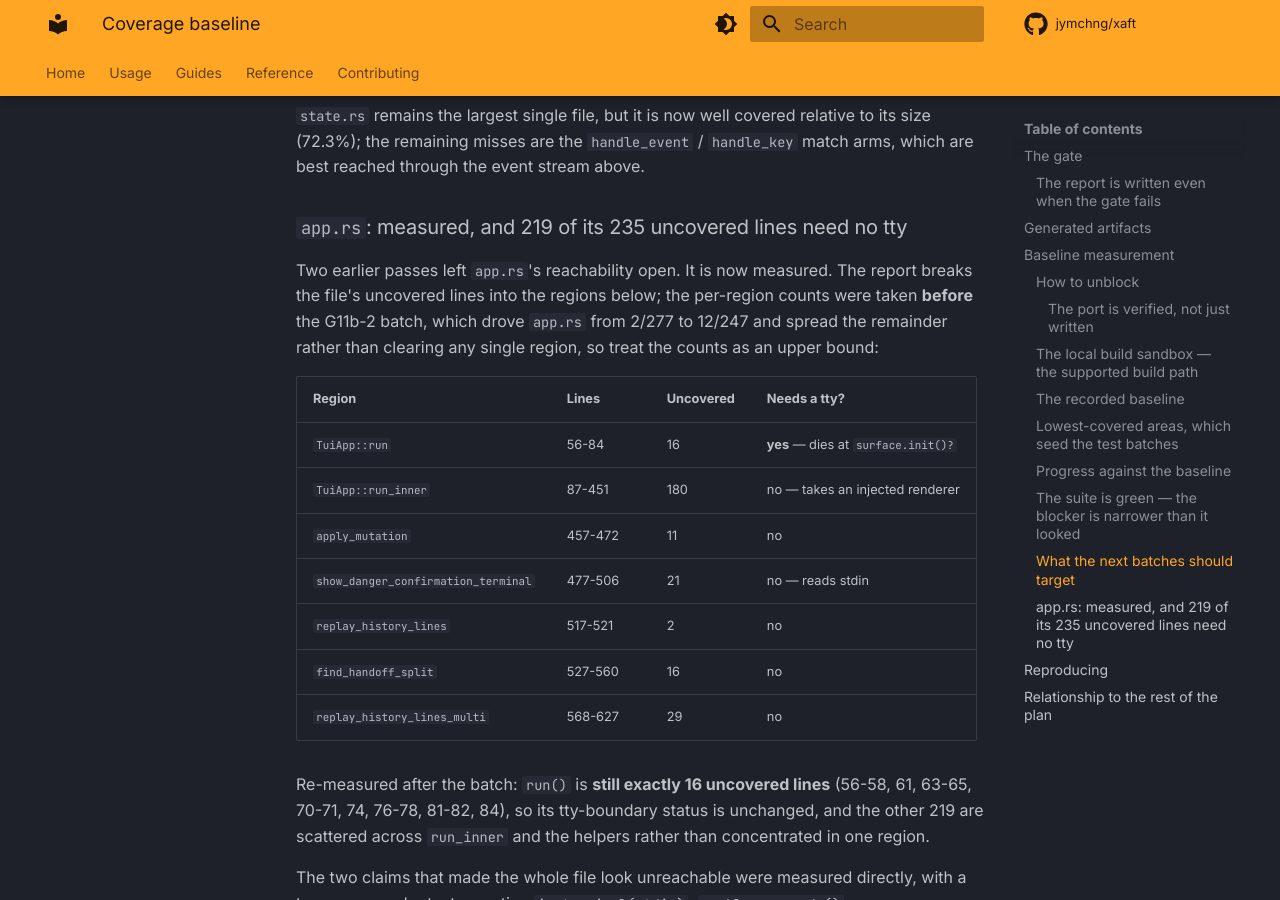
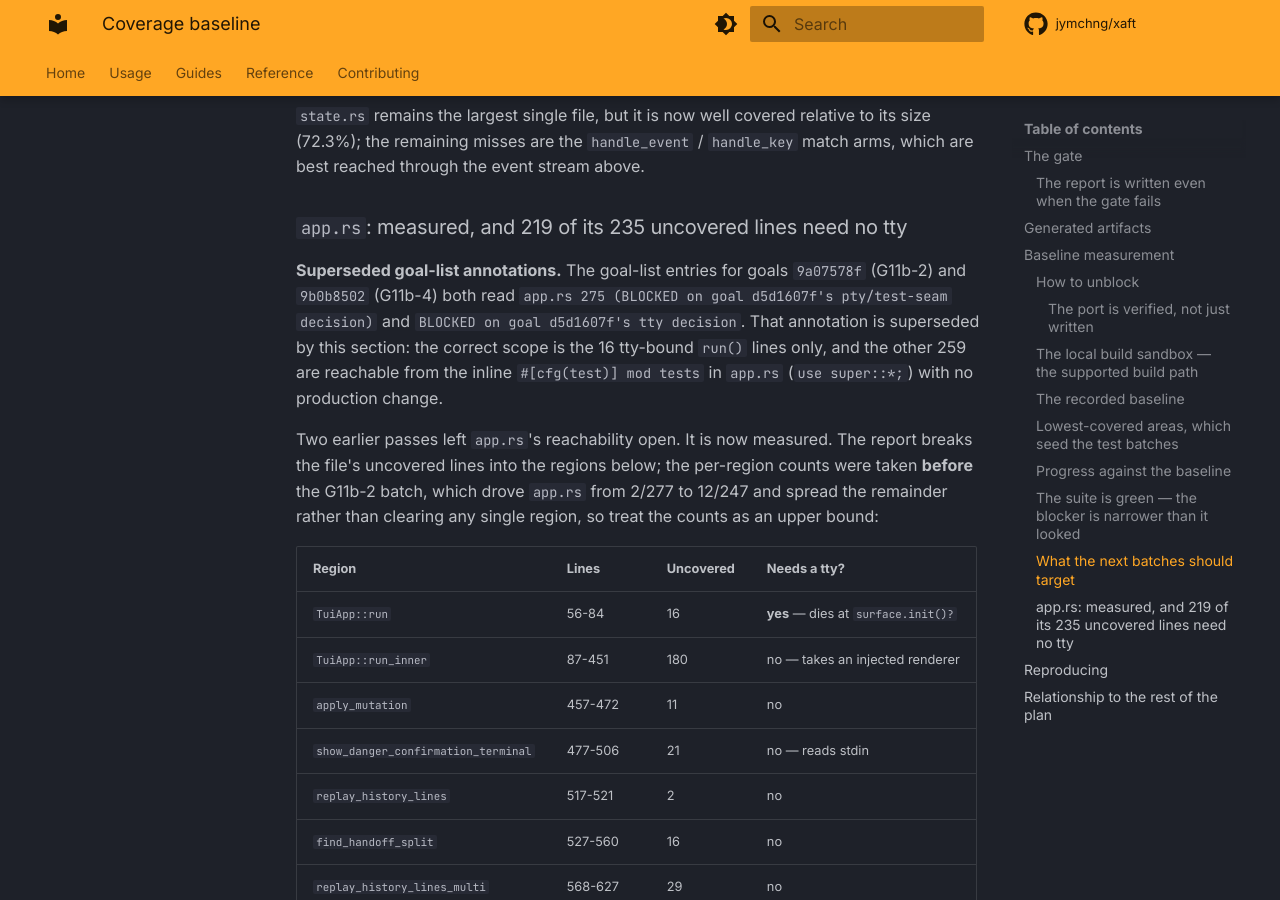
Before and after one commit to jymchng/xaft, an MkDocs documentation site: the page built from docs/coverage-baseline.md, in a window 1280 px wide and 900 px high, scrolled down 15791 px. Built offline with MkDocs 1.6.1 and Material for MkDocs 9.7.7, drawn with Linux system fonts in a browser that asks for light colours; comment, search, counter and statistics services are not loaded; some of the changed text lies outside the part shown.

Commit message:
docs(coverage): retire the false 'app.rs 275 BLOCKED' annotations
Goals 9a07578f (G11b-2) and 9b0b8502 (G11b-4) both annotate app.rs as
'275 (BLOCKED on goal d5d1607f's pty/test-seam decision)', which a later
pass reading either goal would take at face value and skip the single
largest reachable block. Only 16 of those lines are tty-bound (TuiApp::run,
56-84, dying at surface.init()?); the other 259 are reachable from the
inline #[cfg(test)] mod tests with no production change.

The app.rs section of docs/coverage-baseline.md now names both superseded
goal ids and the corrected scope, so the correction lands where a pass
working G11b-2/G11b-4 will actually hit it.

Also records a terminal outcome for the residual 16 run() lines, which had
no assigned batch after 975af61 declined the pty harness: accepted as a
permanent residual, with the arithmetic consequence stated (they cap the
attainable workspace percentage at (16507-16)/16507 = 99.90%; the 85% gate
needs 14031 covered lines and is unaffected).

Documentation only: no parity row changes, no coverage figure re-measured.

```diff
--- a/docs/coverage-baseline.md
+++ b/docs/coverage-baseline.md
@@ -627,6 +627,14 @@ the event stream above.
 
 ### `app.rs`: measured, and 219 of its 235 uncovered lines need no tty
 
+**Superseded goal-list annotations.** The goal-list entries for goals `9a07578f`
+(G11b-2) and `9b0b8502` (G11b-4) both read `app.rs 275 (BLOCKED on goal
+d5d1607f's pty/test-seam decision)` and `BLOCKED on goal d5d1607f's tty
+decision`. That annotation is superseded by this section: the correct scope is
+the 16 tty-bound `run()` lines only, and the other 259 are reachable from the
+inline `#[cfg(test)] mod tests` in `app.rs` (`use super::*;`) with no production
+change.
+
 Two earlier passes left `app.rs`'s reachability open. It is now measured. The
 report breaks the file's uncovered lines into the regions below; the per-region
 counts were taken **before** the G11b-2 batch, which drove `app.rs` from 2/277
@@ -683,6 +691,12 @@ already see the private `run_inner`, `apply_mutation`,
 excluded from the denominator: the workspace target remains 85% of **all**
 lines. No test was written that merely reaches `run()` and lets it error out.
 
+**Recorded outcome for those 16 lines: accepted as a permanent residual**, since
+they cannot be covered without the declined pty harness. Arithmetic consequence:
+they are a permanent floor on the uncovered set, so the attainable maximum
+workspace percentage is `(16507 - 16) / 16507 = 99.90%`, and the 85% gate — which
+needs `14031` covered lines — is unaffected by them.
+
 Consequence for planning: budget these 219 lines as ordinary testable code,
 not as a blocked batch — reaching them needs no harness, no new dependency and
 no production diff.
```
